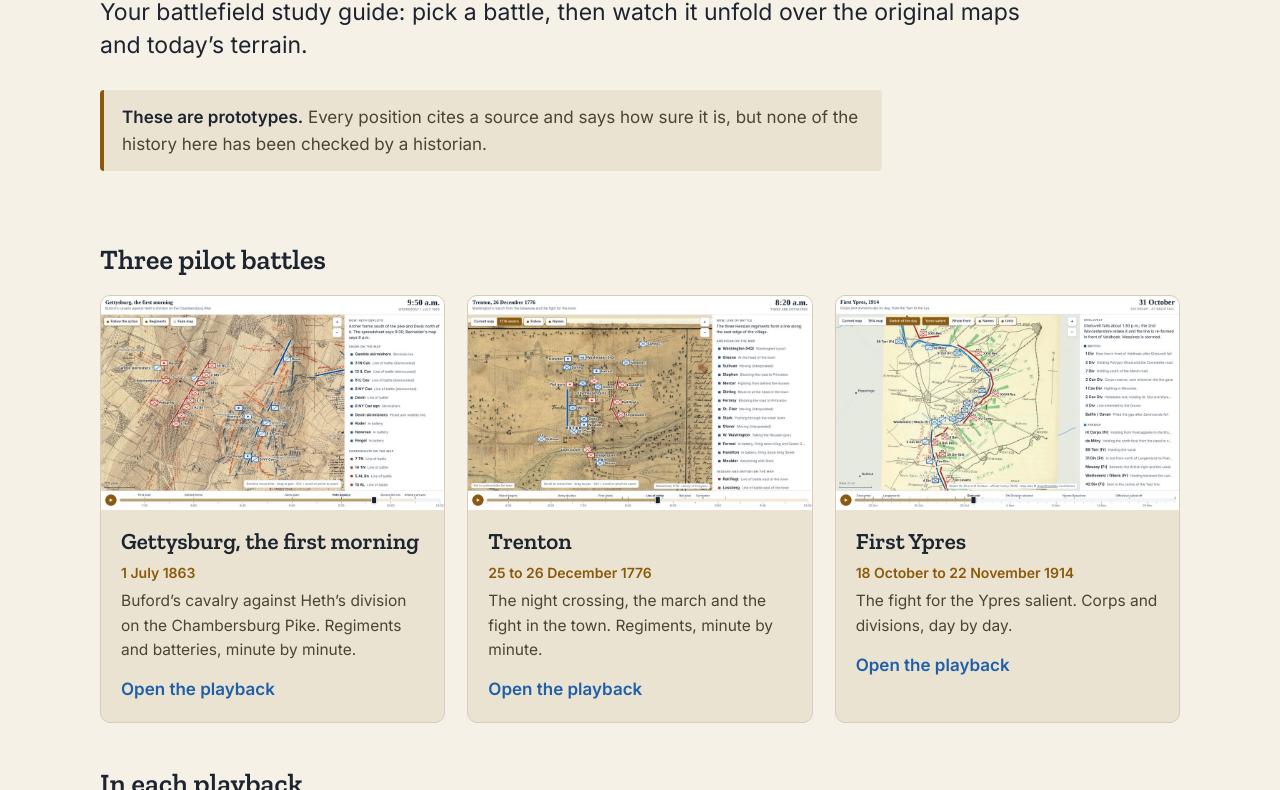
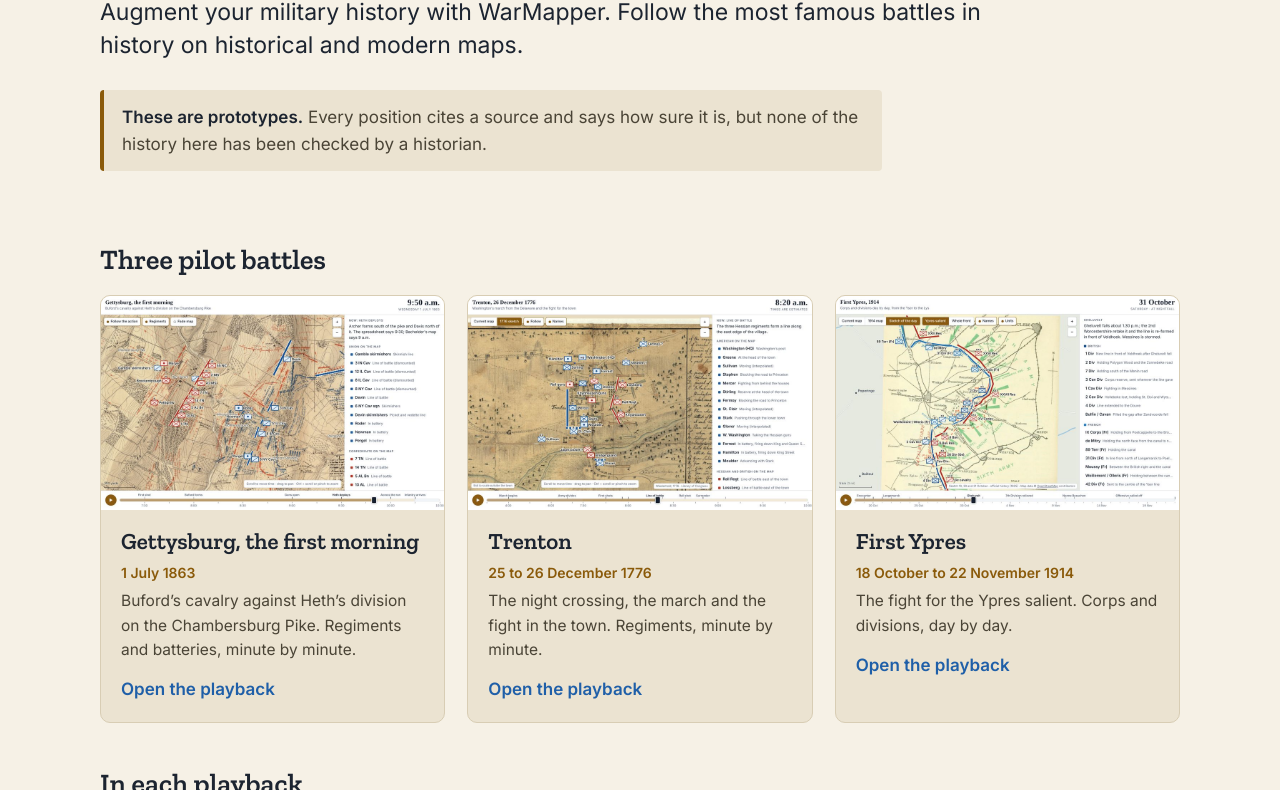
Before and after one commit to mgm9000/WarMapper, a plain HTML site: page index.html in a window 1280 px wide. Shown: the part 186-976 px from the top of the page. Drawn offline with nearby package versions, Linux system fonts and the light colour scheme.

Commit message:
Update meta description and lead paragraph in index.html

```diff
--- a/index.html
+++ b/index.html
@@ -4,7 +4,7 @@
 <meta charset="utf-8">
 <meta name="viewport" content="width=device-width, initial-scale=1">
 <title>WarMapper</title>
-<meta name="description" content="WarMapper is a battlefield study guide on a map: pick a battle, then watch it unfold over the original maps and today's terrain.">
+<meta name="description" content="Augment your military history with WarMapper. Follow the most famous battles in history on historical and modern maps.">
 <link rel="preconnect" href="https://fonts.googleapis.com">
 <link rel="preconnect" href="https://fonts.gstatic.com" crossorigin>
 <link rel="stylesheet" href="https://fonts.googleapis.com/css2?family=Zilla+Slab:wght@500;600;700&family=Inter:wght@400;600&display=swap">
@@ -53,7 +53,7 @@ footer p { margin: 0 0 8px; max-width: 60em; }
   <header>
     <p class="eyebrow">Prototype</p>
     <h1>WarMapper</h1>
-    <p class="lead">Your battlefield study guide: pick a battle, then watch it unfold over the original maps and today’s terrain.</p>
+    <p class="lead">Augment your military history with WarMapper. Follow the most famous battles in history on historical and modern maps.</p>
     <p class="note"><b>These are prototypes.</b> Every position cites a source and says how sure it is, but none of the history here has been checked by a historian.</p>
   </header>
 
```
